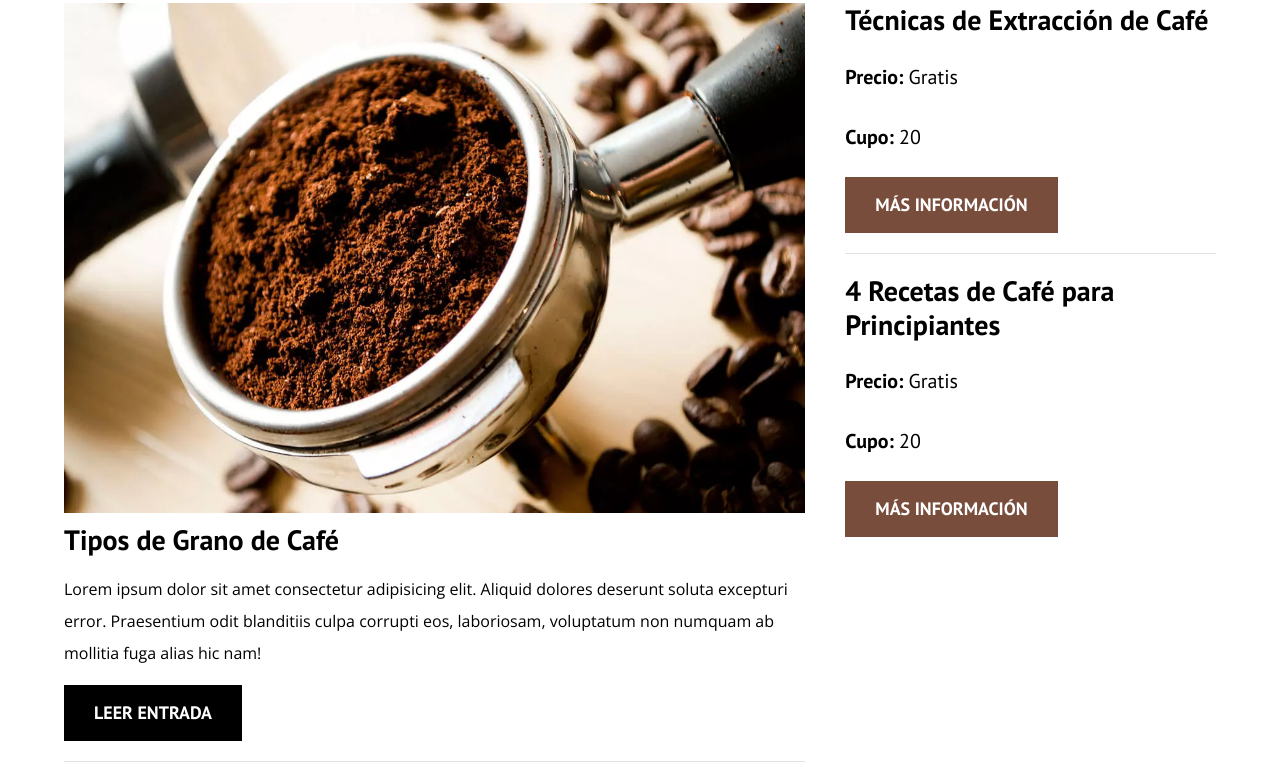
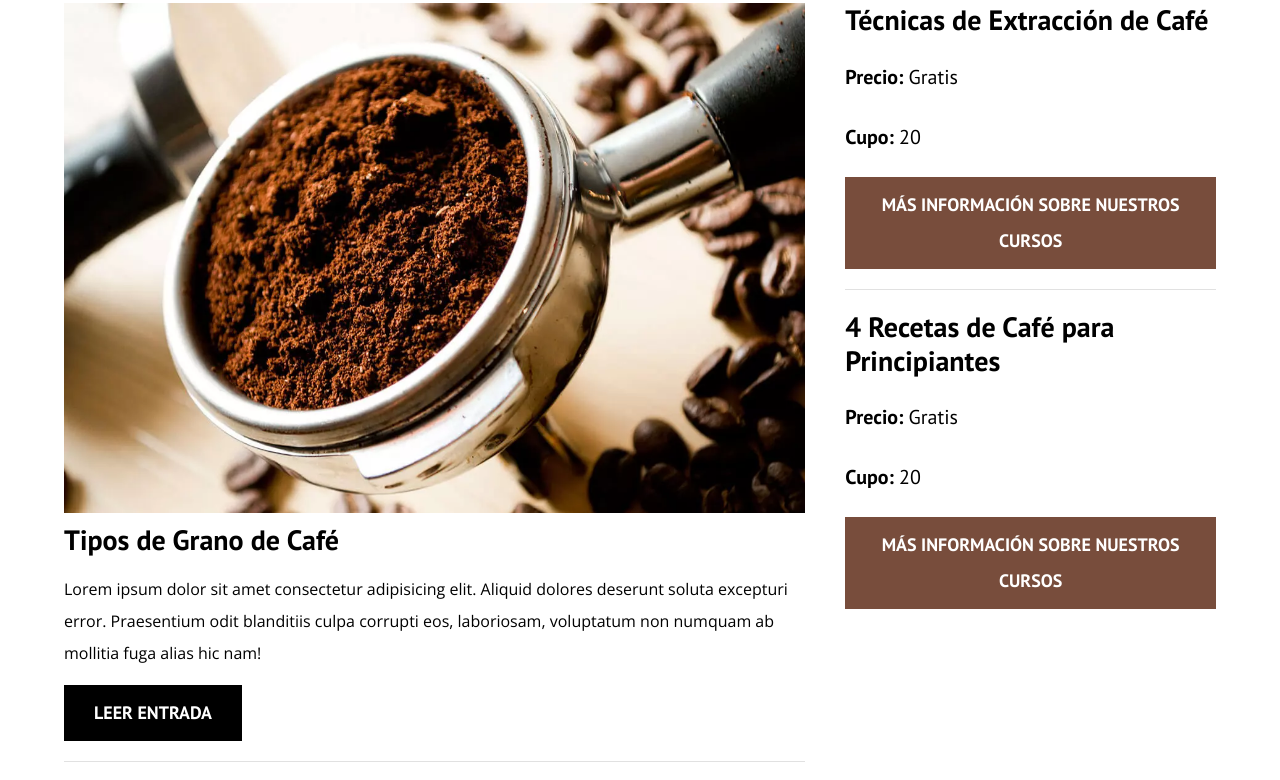
Before and after one commit to Fedejael/CCJ-DWC, a plain HTML site: page BLOGDECAFE/index.html in a window 1280 px wide. Shown: the part 699-1479 px from the top of the page. Drawn offline with nearby package versions, Linux system fonts and the light colour scheme.

Commit message:
Etiquetas Meta

```diff
--- a/BLOGDECAFE/index.html
+++ b/BLOGDECAFE/index.html
@@ -4,6 +4,8 @@
     <meta charset="UTF-8">
     <meta name="viewport" content="width=device-width, initial-scale=1.0">
     <title>BlogDeCafe</title>
+    <meta name="description" content="Página web de blog de café">
+
     <!-- Prefetch -->
      <link rel="prefetch" href="nosotros.html" as="document">
 
@@ -101,7 +103,7 @@
                     <p class="widget-curso__label">Cupo:
                         <span class="widget-curso__info">20</span>
                     </p>
-                    <a href="entrada.html" class="boton boton--secundario">Más Información</a>
+                    <a href="entrada.html" class="boton boton--secundario">Más Información sobre nuestros cursos</a>
                 </li>
 
                 <li class="widget-curso">
@@ -112,7 +114,7 @@
                     <p class="widget-curso__label">Cupo:
                         <span class="widget-curso__info">20</span>
                     </p>
-                    <a href="entrada.html" class="boton boton--secundario">Más Información</a>
+                    <a href="entrada.html" class="boton boton--secundario">Más Información sobre nuestros cursos</a>
                 </li>
             </ul>
         </aside>
```
